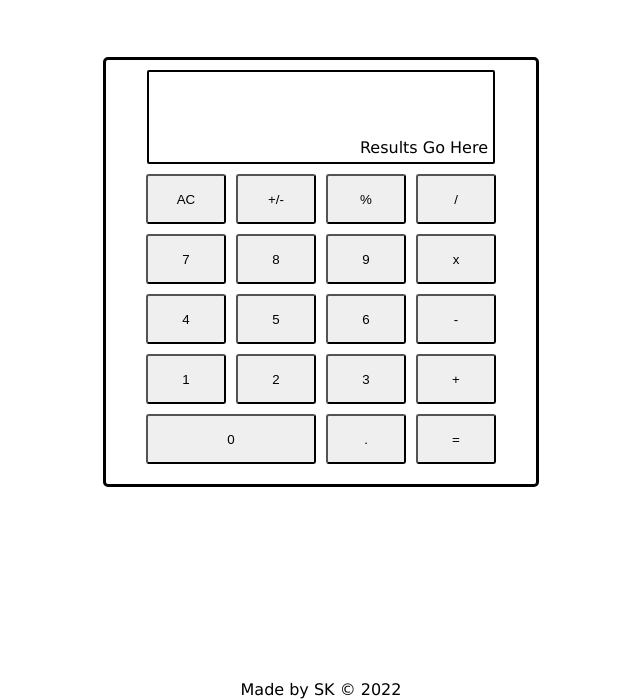
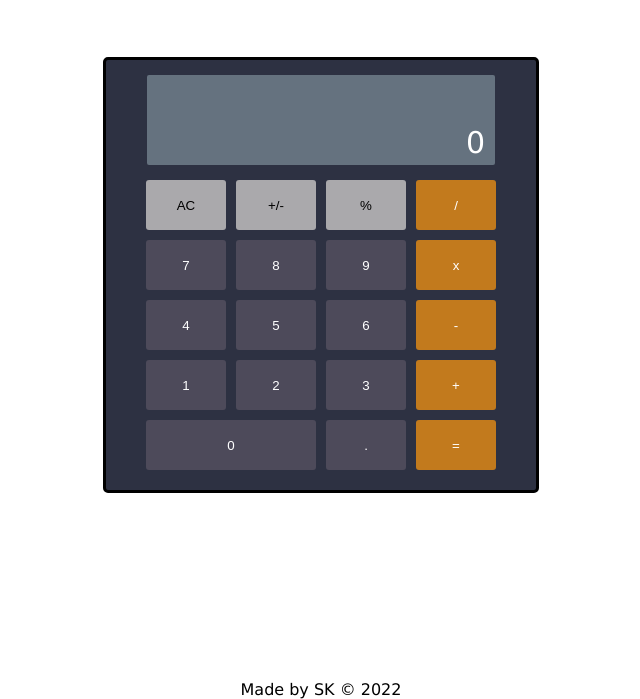
Before and after one commit to kerrmit019/calculator, a plain HTML site: page index.html in a window 1280 px wide. Shown: the part 101-800 px from the top of the page, without its empty margins (319-959 px from the left). Drawn offline with Linux system fonts and the light colour scheme.

Commit message:
Add button colours, rename html id for buttons, adjust alignment of display

```diff
--- a/index.html
+++ b/index.html
@@ -14,27 +14,27 @@
     </header>
     <main>
       <div class="calculator-container">
-        <div class="display">Results Go Here</div>
+        <div class="display">0</div>
         <div class="buttons">
-          <button id="clear-button">AC</button>
-          <button id="pos-neg">+/-</button>
-          <button id="percentage">%</button>
-          <button id="divide-button">/</button>
-          <button id="7-button">7</button>
-          <button id="8-button">8</button>
-          <button id="9-button">9</button>
-          <button id="multiply-button">x</button>
-          <button id="4-button">4</button>
-          <button id="5-button">5</button>
-          <button id="6-button">6</button>
-          <button id="subtract-button">-</button>
-          <button id="1-button">1</button>
-          <button id="2-button">2</button>
-          <button id="3-button">3</button>
-          <button id="add-button">+</button>
-          <button id="zero-button">0</button>
-          <button id="decimal-button">.</button>
-          <button id="equals-button">=</button>
+          <button class="grey-button" id="clear-button">AC</button>
+          <button class="grey-button" id="pos-neg">+/-</button>
+          <button class="grey-button" id="percentage">%</button>
+          <button class="orange-button" id="divide-button">/</button>
+          <button class="dark-grey-button" id="seven-button">7</button>
+          <button class="dark-grey-button" id="eight-button">8</button>
+          <button class="dark-grey-button" id="nine-button">9</button>
+          <button class="orange-button" id="multiply-button">x</button>
+          <button class="dark-grey-button" id="four-button">4</button>
+          <button class="dark-grey-button" id="five-button">5</button>
+          <button class="dark-grey-button" id="six-button">6</button>
+          <button class="orange-button" id="subtract-button">-</button>
+          <button class="dark-grey-button" id="one-button">1</button>
+          <button class="dark-grey-button" id="two-button">2</button>
+          <button class="dark-grey-button" id="three-button">3</button>
+          <button class="orange-button" id="add-button">+</button>
+          <button class="dark-grey-button" id="zero-button">0</button>
+          <button class="dark-grey-button" id="decimal-button">.</button>
+          <button class="orange-button" id="equals-button">=</button>
         </div>
       </div>
     </main>
--- a/style.css
+++ b/style.css
@@ -26,6 +26,9 @@ header h1 {
   border: 3px solid;
   border-radius: 5px;
   padding: 10px 5px;
+  font-size: 30px;
+  background-color: #2d3142;
+  /* background-color: #4f5d75; */
 }
 
 .buttons {
@@ -47,16 +50,33 @@ header h1 {
   width: 80px;
   height: 50px;
   border-radius: 3px;
+  border: 0;
+}
+
+.dark-grey-button {
+  background-color: #4d4a5a;
+  color: white;
+}
+
+.grey-button {
+  background-color: #aaa9ac;
+}
+
+.orange-button {
+  background-color: #c27a1d;
+  color: white;
 }
 
 .display {
   height: 80px;
-  border: 2px solid;
-  padding: 5px;
-  margin: 0 36px;
+  padding: 5px 10px;
+  margin: 5px 36px;
   border-radius: 2px;
+  border: none;
   /* justify-content: flex-end; */
   display: flex;
   align-items: flex-end;
   justify-content: flex-end;
+  background-color: #778692c2;
+  color: white;
 }
```
